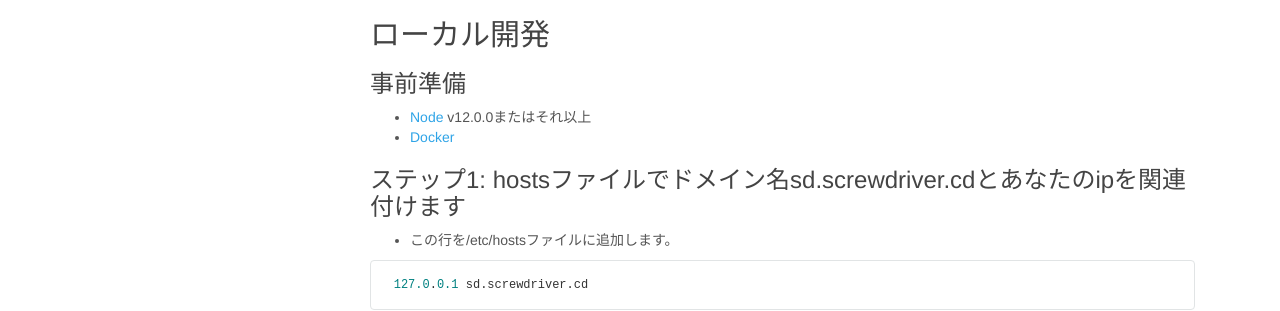
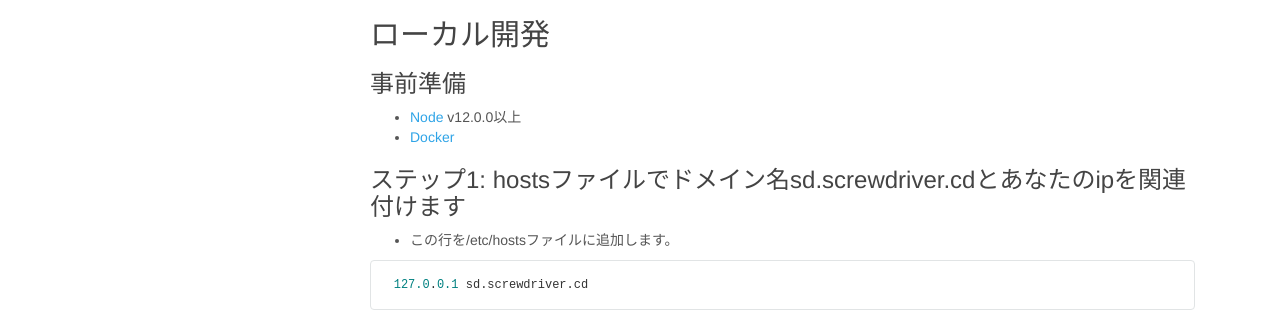
Before and after one commit to screwdriver-cd/guide, a Jekyll site: the page built from docs/ja/about/contributing/getting-started-developing.md, in a window 1280 px wide and 900 px high. Shown: the part 340-651 px from the top of the window. Built offline with Jekyll 4.4.1, drawn with Linux system fonts in a browser that asks for light colours.

Commit message:
Update docs/ja/about/contributing/getting-started-developing.md
Co-authored-by: kkawahar <xi.reich8@gmail.com>

```diff
--- a/docs/ja/about/contributing/getting-started-developing.md
+++ b/docs/ja/about/contributing/getting-started-developing.md
@@ -26,7 +26,7 @@ Screwdriver をローカルで実行してテストするために、ローカ
 
 ### 事前準備
 
-- [Node](https://nodejs.org/) v12.0.0またはそれ以上
+- [Node](https://nodejs.org/) v12.0.0以上
 - [Docker](https://www.docker.com/products/docker-desktop)
 
 ### ステップ1: hostsファイルでドメイン名sd.screwdriver.cdとあなたのipを関連付けます
```
